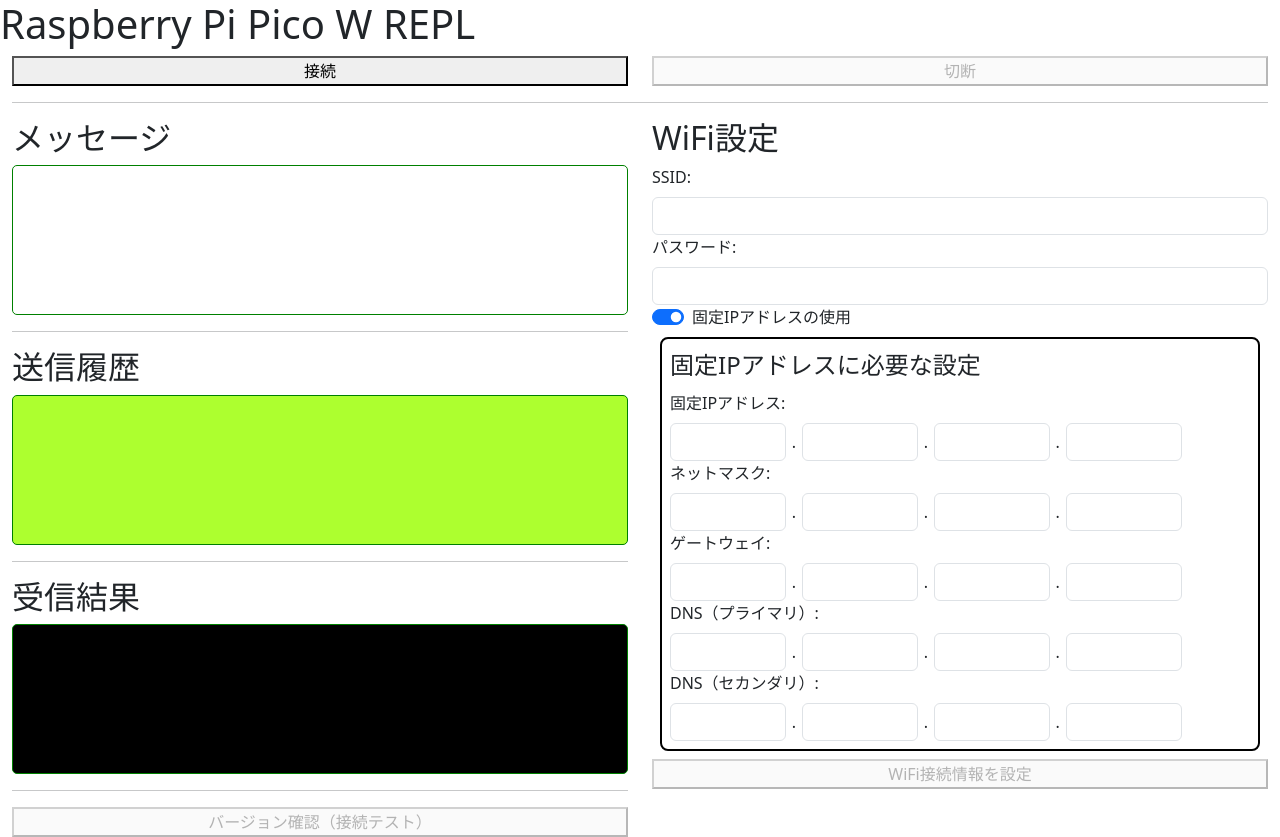
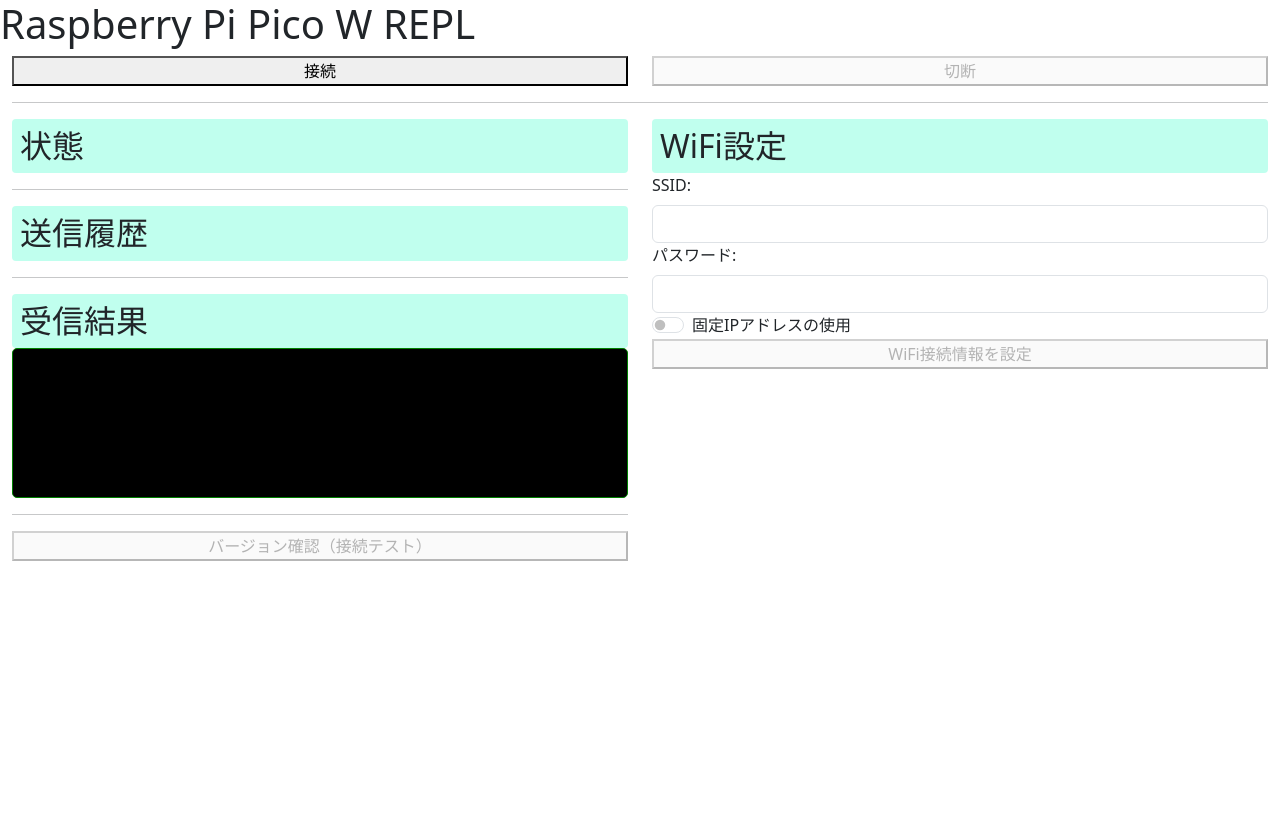
Before and after one commit to DBA-Z21A/raspico_wifi_set_repl, a website: page web/frontend/pico_repl3.html in a window 1280 px wide. After the commit the page ends 800 px from the top, so only its background shows below. Drawn offline with nearby package versions, Linux system fonts and the light colour scheme.

Commit message:
vue側ロジックの分離

```diff
--- a/web/frontend/css/WebSerial.css
+++ b/web/frontend/css/WebSerial.css
@@ -20,3 +20,10 @@
   background-color: white;
   color: black;
 }
+
+h2 {
+  background: #c0ffee;
+  padding: 0.5rem;
+  border-radius: 0.25rem;
+  margin-bottom: 0;
+}
--- /dev/null
+++ b/web/frontend/js/VueWebSerial.js
@@ -0,0 +1,62 @@
+// vueWebSerial.js
+import { ref, onMounted } from "vue";
+import emitter from "mitt";
+import WebSerial from "./WebSerial.js";
+
+globalThis.webSerialManager = new WebSerial();
+globalThis.emitter = emitter();
+
+export function vueWebSerial() {
+  const ConsoleLog = ref("");
+  const SentLog = ref("");
+  const ReceivedLog = ref("");
+  const wasConnected = ref(false);
+
+  const clickStart = async () => {
+    wasConnected.value = await globalThis.webSerialManager.start();
+  };
+  const clickClose = async () => {
+    wasConnected.value = !(await globalThis.webSerialManager.close());
+  };
+  const clickTest = async () => {
+    await globalThis.webSerialManager.writeSerial("\r\n");
+    await globalThis.webSerialManager.waitForPrompt();
+
+    await globalThis.webSerialManager.writeSerial("import sys\r\n");
+    await globalThis.webSerialManager.waitForPrompt();
+
+    await globalThis.webSerialManager.writeSerial("print(sys.version)\r\n");
+  };
+
+  onMounted(() => {
+    globalThis.emitter.on("web_serial_console", (logs) => {
+      ConsoleLog.value = logs.join("");
+    });
+    globalThis.emitter.on("web_serial_sent", (logs) => {
+      SentLog.value = logs.join("");
+    });
+    globalThis.emitter.on("web_serial_received", (logs) => {
+      ReceivedLog.value = logs.join("");
+    });
+
+    globalThis.webSerialManager.setLogConsoleCallback = (logs) => {
+      globalThis.emitter.emit("web_serial_console", logs);
+    };
+    globalThis.webSerialManager.setLogSendCallBack = (logs) => {
+      globalThis.emitter.emit("web_serial_sent", logs);
+    };
+    globalThis.webSerialManager.setLogReceivedCallBack = (logs) => {
+      globalThis.emitter.emit("web_serial_received", logs);
+    };
+  });
+
+  return {
+    ConsoleLog,
+    SentLog,
+    ReceivedLog,
+    wasConnected,
+    clickStart,
+    clickClose,
+    clickTest,
+  };
+}
--- a/web/frontend/pico_repl3.html
+++ b/web/frontend/pico_repl3.html
@@ -17,10 +17,29 @@
         "imports": {
           "vue": "https://unpkg.com/vue@3/dist/vue.esm-browser.js",
           "mitt": "https://cdn.jsdelivr.net/npm/mitt@3.0.1/+esm",
-          "WebSerial": "./js/WebSerial.js"
+          "WebSerial": "./js/WebSerial.js",
+          "VueWebSerial": "./js/VueWebSerial.js"
         }
       }
     </script>
+    <style>
+      .logHeader {
+        cursor: pointer;
+      }
+
+      .slide-enter-active,
+      .slide-leave-active {
+        transition: height 0.5s ease;
+      }
+      .slide-enter-from,
+      .slide-leave-to {
+        height: 0;
+      }
+      .slide-enter-to,
+      .slide-leave-from {
+        height: auto;
+      }
+    </style>
   </head>
 
   <body>
@@ -38,78 +57,73 @@
         <hr />
         <div class="row">
           <div class="col-12 col-lg-6">
-            <h2>メッセージ</h2>
-            <div id="consoleLog" class="divLogDisplay"><pre>{{ConsoleLog}}</pre></div>
+            <h2 class="logHeader" v-on:click="showConsoleLog = !showConsoleLog">状態</h2>
+            <transition name="slide">
+              <div v-show="showConsoleLog" id="consoleLog" class="divLogDisplay"><pre>{{ConsoleLog}}</pre></div>
+            </transition>
             <hr />
-            <h2>送信履歴</h2>
-            <div id="sentLog" class="divLogDisplay"><pre>{{SentLog}}</pre></div>
+            <h2 class="logHeader" v-on:click="showSentLog = !showSentLog">送信履歴</h2>
+            <transition name="slide">
+              <div v-show="showSentLog" id="sentLog" class="divLogDisplay"><pre>{{SentLog}}</pre></div>
+            </transition>
             <hr />
-            <h2>受信結果</h2>
-            <div id="receivedLog" class="divLogDisplay"><pre>{{ReceivedLog}}</pre></div>
+            <h2 class="logHeader" v-on:click="showReceivedLog = !showReceivedLog">受信結果</h2>
+            <transition name="slide">
+              <div v-show="showReceivedLog" id="receivedLog" class="divLogDisplay"><pre>{{ReceivedLog}}</pre></div>
+            </transition>
             <hr />
-            <button type="button" class="w-100" v-bind:disabled="!wasConnected" v-on:click="clickTest">
-              バージョン確認（接続テスト）
-            </button>
+            <button type="button" class="w-100" v-bind:disabled="!wasConnected" v-on:click="clickTest">バージョン確認（接続テスト）</button>
           </div>
           <div class="col-12 col-lg-6 mt-4 mt-lg-0">
             <h2>WiFi設定</h2>
             <div>
               <label class="form-label" for="formInputTextSSID">SSID:</label>
-              <input class="form-control" id="formInputTextSSID" type="text" />
+              <input class="form-control" id="formInputTextSSID" type="text" v-model="wifi.SSID" />
             </div>
             <div>
               <label class="form-label" for="formInputTextPassword">パスワード:</label>
-              <input class="form-control" type="text" id="formInputTextPassword" />
+              <input class="form-control" type="text" id="formInputTextPassword" v-model="wifi.password" />
             </div>
             <div class="form-check form-switch">
-              <input class="form-check-input" type="checkbox" id="formSwitchStaticIpAddress" checked />
+              <input class="form-check-input" type="checkbox" id="formSwitchStaticIpAddress" v-model="wifi.useStaticIP" />
               <label class="form-check-label" for="formSwitchStaticIpAddress">固定IPアドレスの使用</label>
             </div>
-            <fieldset style="margin: 0.5rem; padding: 0.5rem; border: solid 2px black; border-radius: 0.5rem">
+            <fieldset style="margin: 0.5rem; padding: 0.5rem; border: solid 2px black; border-radius: 0.5rem" v-show="wifi.useStaticIP">
               <legend>固定IPアドレスに必要な設定</legend>
               <div>
                 <label class="form-label" for="formInputTextIpAddress">固定IPアドレス:</label>
                 <div class="inputTextIPAddressInline" id="formInputTextIpAddress">
-                  <input class="form-control" type="number" min="0" max="255" id="formInputTextIpAddress1" />.
-                  <input class="form-control" type="number" min="0" max="255" id="formInputTextIpAddress2" />.
-                  <input class="form-control" type="number" min="0" max="255" id="formInputTextIpAddress3" />.
-                  <input class="form-control" type="number" min="0" max="255" id="formInputTextIpAddress4" />
+                  <input class="form-control" type="number" min="0" max="255" id="formInputTextIpAddress1" v-model="wifi.staticIP1" />.
+                  <input class="form-control" type="number" min="0" max="255" id="formInputTextIpAddress2" v-model="wifi.staticIP2" />.
+                  <input class="form-control" type="number" min="0" max="255" id="formInputTextIpAddress3" v-model="wifi.staticIP3" />.
+                  <input class="form-control" type="number" min="0" max="255" id="formInputTextIpAddress4" v-model="wifi.staticIP4" />
                 </div>
               </div>
               <div>
                 <label class="form-label" for="formInputTextSubnetMask">ネットマスク:</label>
                 <div class="inputTextIPAddressInline" id="formInputTextSubnetMask">
-                  <input class="form-control" type="number" min="0" max="255" id="formInputTextSubnetMask1" />.
-                  <input class="form-control" type="number" min="0" max="255" id="formInputTextSubnetMask2" />.
-                  <input class="form-control" type="number" min="0" max="255" id="formInputTextSubnetMask3" />.
-                  <input class="form-control" type="number" min="0" max="255" id="formInputTextSubnetMask4" />
+                  <input class="form-control" type="number" min="0" max="255" id="formInputTextSubnetMask1" v-model="wifi.subnetMask1" />.
+                  <input class="form-control" type="number" min="0" max="255" id="formInputTextSubnetMask2" v-model="wifi.subnetMask2" />.
+                  <input class="form-control" type="number" min="0" max="255" id="formInputTextSubnetMask3" v-model="wifi.subnetMask3" />.
+                  <input class="form-control" type="number" min="0" max="255" id="formInputTextSubnetMask4" v-model="wifi.subnetMask4" />
                 </div>
               </div>
               <div>
                 <label class="form-label" for="formInputTextGateway">ゲートウェイ:</label>
                 <div class="inputTextIPAddressInline" id="formInputTextGateway">
-                  <input class="form-control" type="number" min="0" max="255" id="formInputTextGateway1" />.
-                  <input class="form-control" type="number" min="0" max="255" id="formInputTextGateway2" />.
-                  <input class="form-control" type="number" min="0" max="255" id="formInputTextGateway3" />.
-                  <input class="form-control" type="number" min="0" max="255" id="formInputTextGateway4" />
+                  <input class="form-control" type="number" min="0" max="255" id="formInputTextGateway1" v-model="wifi.gateway1" />.
+                  <input class="form-control" type="number" min="0" max="255" id="formInputTextGateway2" v-model="wifi.gateway2" />.
+                  <input class="form-control" type="number" min="0" max="255" id="formInputTextGateway3" v-model="wifi.gateway3" />.
+                  <input class="form-control" type="number" min="0" max="255" id="formInputTextGateway4" v-model="wifi.gateway4" />
                 </div>
               </div>
               <div>
-                <label class="form-label" for="formInputTextDNS1">DNS（プライマリ）:</label>
-                <div class="inputTextIPAddressInline" id="formInputTextDNS1">
-                  <input class="form-control" type="number" min="0" max="255" id="formInputTextDNS1-1" />.
-                  <input class="form-control" type="number" min="0" max="255" id="formInputTextDNS1-2" />.
-                  <input class="form-control" type="number" min="0" max="255" id="formInputTextDNS1-3" />.
-                  <input class="form-control" type="number" min="0" max="255" id="formInputTextDNS1-4" />
-                </div>
-              </div>
-              <div>
-                <label class="form-label" for="formInputTextDNS2">DNS（セカンダリ）:</label>
-                <div class="inputTextIPAddressInline" id="formInputTextDNS2">
-                  <input class="form-control" type="number" min="0" max="255" id="formInputTextDNS2-1" />.
-                  <input class="form-control" type="number" min="0" max="255" id="formInputTextDNS2-2" />.
-                  <input class="form-control" type="number" min="0" max="255" id="formInputTextDNS2-3" />.
-                  <input class="form-control" type="number" min="0" max="255" id="formInputTextDNS2-4" />
+                <label class="form-label" for="formInputTextDNS">DNS:</label>
+                <div class="inputTextIPAddressInline" id="formInputTextDNS">
+                  <input class="form-control" type="number" min="0" max="255" id="formInputTextDNS1" v-model="wifi.DNS1" />.
+                  <input class="form-control" type="number" min="0" max="255" id="formInputTextDNS2" v-model="wifi.DNS2" />.
+                  <input class="form-control" type="number" min="0" max="255" id="formInputTextDNS3" v-model="wifi.DNS3" />.
+                  <input class="form-control" type="number" min="0" max="255" id="formInputTextDNS4" v-model="wifi.DNS4" />
                 </div>
               </div>
             </fieldset>
@@ -119,7 +133,51 @@
       </form>
     </div>
     <script type="module">
-      import app from "./js/pico_repl2.js";
+      import { createApp, ref } from "vue";
+      import { vueWebSerial } from "./js/VueWebSerial.js";
+      const app = createApp({
+        setup() {
+          const { ConsoleLog, SentLog, ReceivedLog, wasConnected, clickStart, clickClose, clickTest } = vueWebSerial();
+          const wifiInfo = {
+            SSID: "",
+            password: "",
+            useStaticIP: false,
+            staticIP1: 0,
+            staticIP2: 0,
+            staticIP3: 0,
+            staticIP4: 0,
+            subnetMask1: 255,
+            subnetMask2: 255,
+            subnetMask3: 255,
+            subnetMask4: 0,
+            gateway1: 0,
+            gateway2: 0,
+            gateway3: 0,
+            gateway4: 0,
+            DNS1: 8,
+            DNS2: 8,
+            DNS3: 8,
+            DNS4: 8,
+          };
+          const wifi = ref(wifiInfo);
+          const showConsoleLog = ref(false);
+          const showSentLog = ref(false);
+          const showReceivedLog = ref(true);
+          return {
+            showConsoleLog,
+            ConsoleLog,
+            showSentLog,
+            SentLog,
+            showReceivedLog,
+            ReceivedLog,
+            wasConnected,
+            clickStart,
+            clickClose,
+            clickTest,
+            wifi,
+          };
+        },
+      });
       app.mount("#formWebSerial");
     </script>
     <script
```
Also changed, not shown: web/frontend/js/WebSerial.js (+14 -0 lines), web/frontend/pico_repl2_5.html (added, +84 -0 lines).
